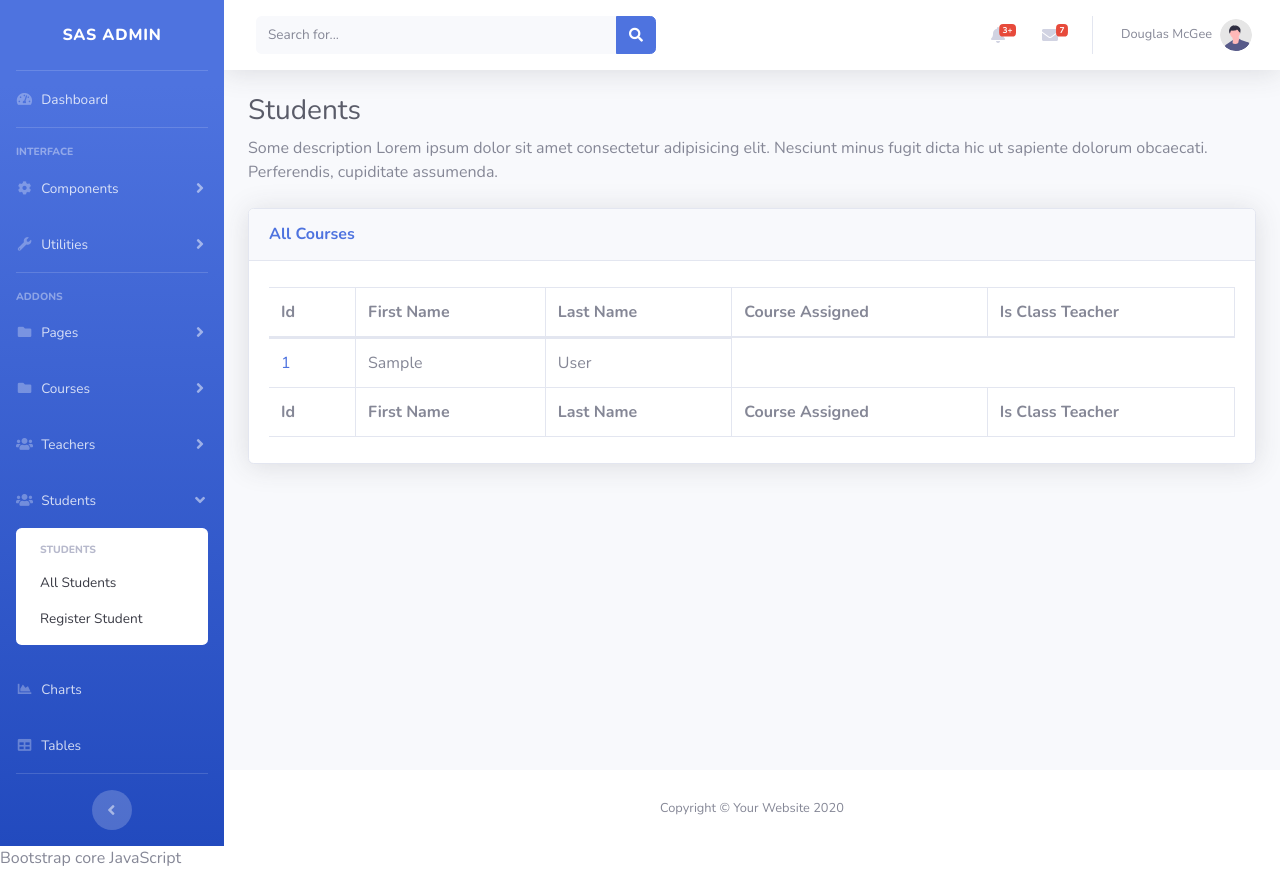
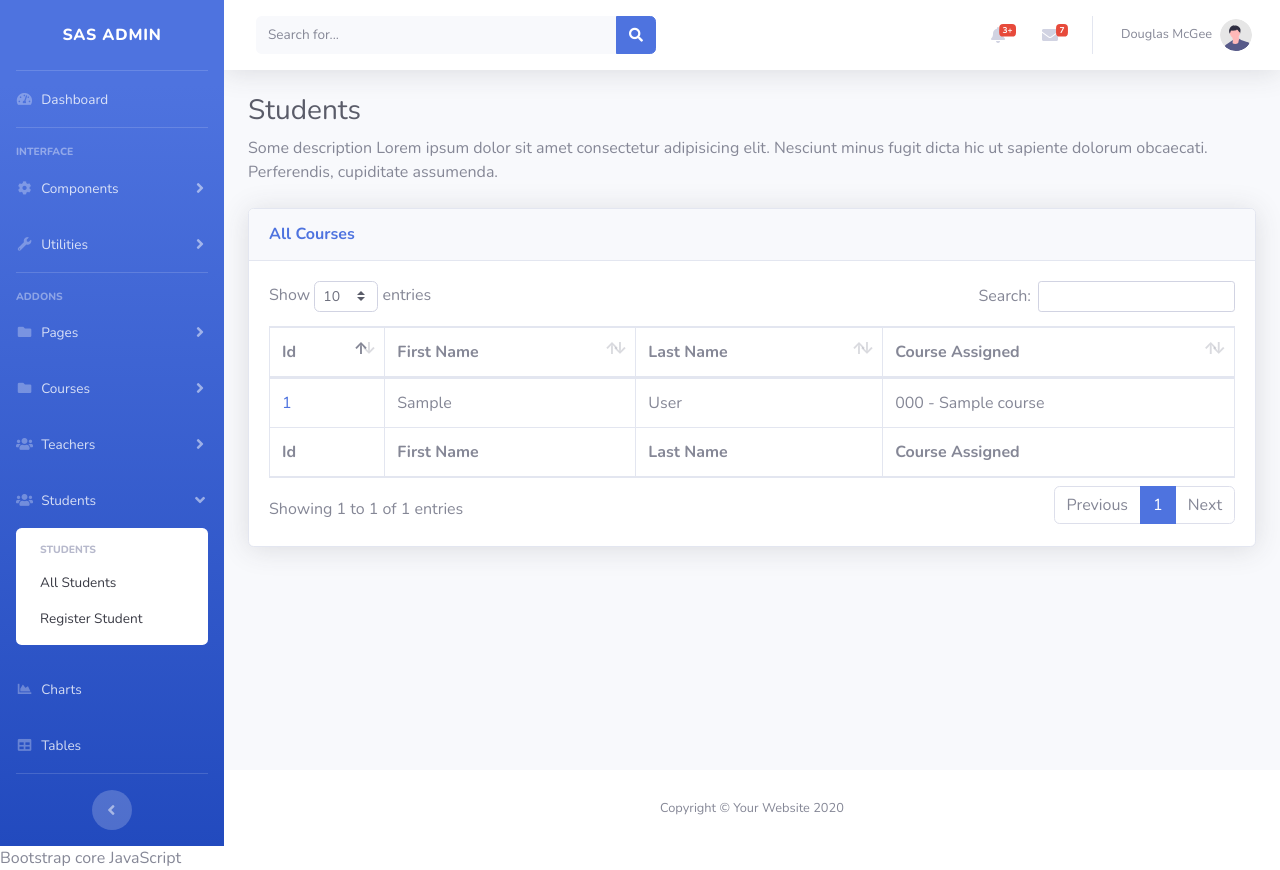
Before and after one commit to Hrishikesh-Panigrahi/sas, a Django app: page /student/Students in a window 1280 px wide. Run offline with Django 4.2, Linux system fonts and the light colour scheme; tables that the repository leaves empty hold one stand-in row (values such as "Sample post"); some libraries are stand-ins or nearby versions.

Commit message:
rendering out courses assigned

```diff
--- a/student/forms.py
+++ b/student/forms.py
@@ -15,7 +15,7 @@ class StudentForm(forms.ModelForm):
         # my_form = 'userForm'
         model = student
         fields = ['department',
-                  'DOB', 'address', 'course']
+                   'course']
         # widgets = {
 
         #     'department': forms.Select(attrs={'form': my_form}),
--- a/student/models.py
+++ b/student/models.py
@@ -27,8 +27,6 @@ class student(models.Model):
     department = models.CharField(
         max_length=100, null=True, choices=department_choices)
     roll_no = models.IntegerField(null=True)
-    DOB = models.DateField(null=True)
-    address = models.TextField(null=True)
     # email= models.EmailField()
     # id = (str(roll_no)+str(DOB))
     # attendance=something
--- a/student/templates/student/Studentlist.html
+++ b/student/templates/student/Studentlist.html
@@ -14,7 +14,7 @@
             <th>First Name</th>
             <th>Last Name</th>
             <th>Course Assigned</th>
-            <th>Is Class Teacher</th>
+
         </tr>
     </thead>
     <tfoot>
@@ -23,7 +23,7 @@
             <th>First Name</th>
             <th>Last Name</th>
             <th>Course Assigned</th>
-            <th>Is Class Teacher</th>
+
         </tr>
     </tfoot>
     <tbody>
@@ -36,13 +36,16 @@
                 </a>
             </td>
             <td>{{ students.user.first_name }}</td> <!-- first_name -->
-            <td>{{ students.user.last_name}}</td> <!-- last_name -->
+            <td>{{ students.user.last_name }}</td> <!-- last_name -->
+            <!-- <td>{{ students.course.name }}</td> last_name -->
             <!-- <td>{# teacher.course #}</td> course assigned -->
-            <!-- <td>
-                {% for course in teacher.course.all %}
-                {{ course.code }}-{{ course.name }},<br>
+            <td>
+                {% for course in students.course.all %}
+                {{ course.code }} - {{ course.name }}
+
+                <br>
                 {% endfor %}
-            </td> -->
+            </td>
             <!-- <td>{{ teacher.is_classteacher }}</td> is class teacher -->
         </tr>
         {% endfor %}
--- a/student/views.py
+++ b/student/views.py
@@ -13,8 +13,8 @@ def register(request):
     context = {}
     # studentForm=StudentForm(request.POST)
     userform = UserForm(request.POST)
-    course = Course.objects.all()
-    studentForm = StudentForm(courseSet=course)
+    courses = Course.objects.all()
+    studentForm = StudentForm(courseSet=courses)
     if request.method == 'POST':
         userform = UserForm(request.POST)
         print('1')
@@ -23,12 +23,14 @@ def register(request):
             userform.save()
             c_ids = request.POST.getlist('course')
             print('2')
+
             s = User.objects.get(username=request.POST['username'])
             stu = student(user=s)
             print(c_ids)
             for i in c_ids:
-                c = Course.objects.get(pk=i)
-                stu.course.add(c)
+                # c = Course.objects.get(pk=i)
+                # stu.course.add(c)
+                stu.course.add(course=i)
                 print('course added saved')
             stu.save()
             print('student saved')
```
Also changed, not shown: student/migrations/0002_remove_student_dob_remove_student_address.py (added).
